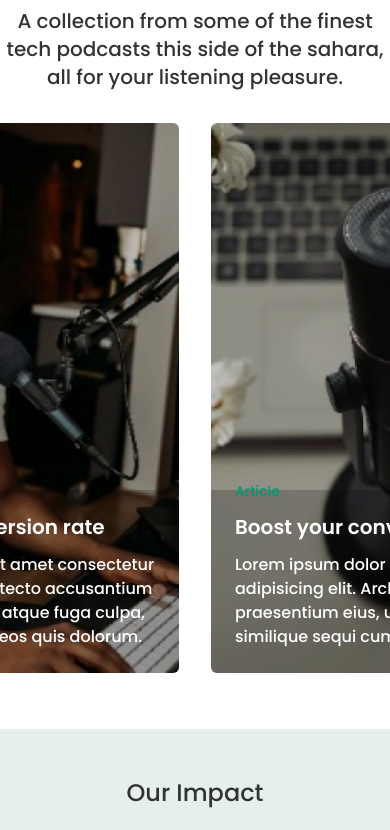
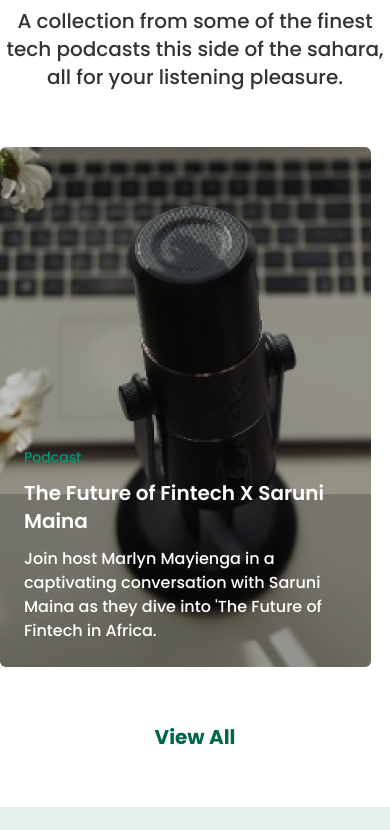
Before and after one commit to SpaceyaTech/SYT-Web-Redesign, a React (Vite) app: page / in a window 390 px wide. Shown: the part 3494-4324 px from the top of the page. Built offline with nearby package versions, Linux system fonts and the light colour scheme; no server answers.

Commit message:
fix: podcast caroussel and links

```diff
--- a/src/APP/components/Header2.jsx
+++ b/src/APP/components/Header2.jsx
@@ -37,18 +37,18 @@ const Header2 = () => {
 
         <Link
           className="text-gray-900 hover:text-[#009975] hover:underline transition-all duration-300 cursor-pointer focus:text-[#009975] focus:underline"
+          to="/about-us"
+          onClick={() => setShowNavlinks(false)}
+        >
+          About Us
+        </Link>
+
+        <Link
+          className="text-gray-900 hover:text-[#009975] hover:underline transition-all duration-300 cursor-pointer focus:text-[#009975] focus:underline"
           to="/community"
           onClick={() => setShowNavlinks(false)}
         >
           Community
-        </Link>
-
-        <Link
-          className="text-gray-900 hover:text-[#009975] hover:underline transition-all duration-300 cursor-pointer focus:text-[#009975] focus:underline"
-          to="/about-us"
-          onClick={() => setShowNavlinks(false)}
-        >
-          About Us
         </Link>
 
         <Link
@@ -103,16 +103,16 @@ const Header2 = () => {
 
         <Link
           className="text-gray-900 hover:text-[#009975] hover:underline transition-all duration-300 cursor-pointer focus:text-[#009975] focus:underline"
-          to="/community"
+          to="/about-us"
         >
-          Community
+          About Us
         </Link>
 
         <Link
           className="text-gray-900 hover:text-[#009975] hover:underline transition-all duration-300 cursor-pointer focus:text-[#009975] focus:underline"
-          to="/about-us"
+          to="/community"
         >
-          About Us
+          Community
         </Link>
 
         <Link
--- a/src/APP/components/PodcastCard.jsx
+++ b/src/APP/components/PodcastCard.jsx
@@ -1,20 +1,22 @@
 import { podImage1 } from "../../assets/images/podcast";
 
-const PodcastCard = ({ img, cat, title, desc }) => {
+function PodcastCard({ img, cat = "Podcast", title, desc, link }) {
   return (
-    <div className="w-[95vw] md:w-[550px] h-[550px] rounded-md overflow-hidden relative">
+    <a href={link} target="_blank" rel="noopener noreferrer">
+      <div className="w-[95vw] md:w-[520px] h-[520px] rounded-md overflow-hidden relative">
         <img src={img} alt="podcast" className="w-full h-full object-cover" />
         <div className="absolute bottom-0 left-0 right-0 bg-black opacity-20 h-1/3" />
 
         <div className="absolute bottom-0 left-0 right-0 text-white flex flex-col gap-3 p-6">
-        <h5 className="text-[#009975] font-medium text-sm capitalize">{cat}</h5>
-
+          <h5 className="text-[#009975] font-medium text-sm capitalize">
+            {cat}
+          </h5>
           <h3 className="font-semibold text-xl">{title}</h3>
-
           <p className="font-normal text-base">{desc}</p>
         </div>
       </div>
+    </a>
   );
-};
+}
 
 export default PodcastCard;
--- a/src/APP/pages/community/sections/chaptersSection/ChapterCard.jsx
+++ b/src/APP/pages/community/sections/chaptersSection/ChapterCard.jsx
@@ -1,10 +1,12 @@
-import React from 'react';
-import { Link } from 'react-router-dom';
+import React from "react";
+import { Link } from "react-router-dom";
 
 function ChapterCard({ location, members, image, id }) {
-  // border-2  rounded-2xl
   return (
-    <div className="flex flex-col items-center justify-center h-80 bg-auto bg-no-repeat bg-center" style={{ 'background-image': `url(${image}`, 'background-size': 'cover' }}>
+    <div
+      className="flex flex-col items-center justify-center h-80 bg-cover bg-no-repeat bg-center"
+      style={{ backgroundImage: `url(${image}` }}
+    >
       <h2 className="text-base font-medium capitalize my-2">{location}</h2>
       <p className="text-base text-center leading-6">{members}</p>
       <Link to={`/chapter/${id}`}>
--- a/src/APP/pages/community/sections/partnerSection/PartnerCard.jsx
+++ b/src/APP/pages/community/sections/partnerSection/PartnerCard.jsx
@@ -1,10 +1,14 @@
 /* eslint-disable react/prop-types */
 function PartnerCard({ image, backgroundColor }) {
-  // border-2  rounded-2xl
   return (
-    <div className="flex flex-col items-center  p-8 justify-between h-80 border-2 rounded-2xl" style={{ 'background-color': `${backgroundColor}` }}>
+    <div
+      className={`flex flex-col items-center p-8 justify-between h-80 border-2 rounded-2xl bg-[${backgroundColor}]`}
+    >
       <img src={image} />
-      <button className="py-2 px-12 border-2 border-solid my-8 rounded-lg flex items-center justify-center text-xs capitalize transition-all duration-300 ease-in hover:text-white hover:bg-[#009975] border-[#009975] text-[#009975]">
+      <button
+        type="button"
+        className="py-2 px-12 border-2 border-solid my-8 rounded-lg flex items-center justify-center text-xs capitalize transition-all duration-300 ease-in hover:text-white hover:bg-[#009975] border-[#009975] text-[#009975]"
+      >
         JOIN
       </button>
     </div>
--- a/src/APP/pages/landingPage/LandingPage.jsx
+++ b/src/APP/pages/landingPage/LandingPage.jsx
@@ -9,10 +9,12 @@ import {
   StatsSection,
   TestimonialSection,
 } from "./sections";
+import ScrollToTop from "../../../utilities/ScrollToTop";
 
 function LandingPage() {
   return (
     <div className="text-blue">
+      <ScrollToTop />
       <HeroSection3 />
       <FeatureSection />
       <Services />
--- a/src/APP/pages/landingPage/sections/PodcastSection.jsx
+++ b/src/APP/pages/landingPage/sections/PodcastSection.jsx
@@ -6,66 +6,69 @@ const data = [
   {
     id: 1,
     img: podImage1,
-    cat: "Article",
-    title: "Boost your conversion rate",
-    desc: "Lorem ipsum dolor sit amet consectetur adipisicing elit. Architecto accusantium praesentium eius, ut atque fuga culpa, similique sequi cum eos quis dolorum.",
+    link: "https://open.spotify.com/episode/6GAhWxeZNuDtfQj76o7EhV?si=PFb994_WQzKw2qfXCtsrbQ",
+
+    title: "The Future of Fintech X Saruni Maina",
+    desc: "Join host Marlyn Mayienga in a captivating conversation with Saruni Maina as they dive into 'The Future of Fintech in Africa.",
   },
   {
     id: 2,
     img: podImage2,
-    cat: "Article",
-    title: "Boost your conversion rate",
-    desc: "Lorem ipsum dolor sit amet consectetur adipisicing elit. Architecto accusantium praesentium eius, ut atque fuga culpa, similique sequi cum eos quis dolorum.",
+    link: "https://open.spotify.com/episode/4iHhYqBHMWjPTpOdm6F14z?si=JTp43JZoSgesogJi90X-xQ",
+    title: "Tech Makers & Movers with PocketFood",
+    desc: "The story behind the branding, the success, and the challenges PocketFood has faced in delivering innovative food-tech solutions in Africa.",
   },
   {
     id: 3,
     img: podImage1,
-    cat: "Article",
-    title: "Boost your conversion rate",
-    desc: "Lorem ipsum dolor sit amet consectetur adipisicing elit. Architecto accusantium praesentium eius, ut atque fuga culpa, similique sequi cum eos quis dolorum.",
+    link: "https://open.spotify.com/episode/1kfTpXwooNq98svRGSriPt?si=iFiuS_VKTzSmNVBc2PsjqA",
+    title:
+      "What it Takes to be a World-class SDE in Today's Market x Juma Allan",
+    desc: "Ever wanted to know what it takes to be a world-class SDE? Then you should come and listen to today's space.",
   },
   {
     id: 4,
     img: podImage2,
-    cat: "Article",
-    title: "Boost your conversion rate",
-    desc: "Lorem ipsum dolor sit amet consectetur adipisicing elit. Architecto accusantium praesentium eius, ut atque fuga culpa, similique sequi cum eos quis dolorum.",
+    link: "https://open.spotify.com/episode/4NtWmj2NrFl9LVFtVbA7T8?si=yabUkjcETZafbRPKz5kmMg",
+    title: "Bouncing Back from a Layoff - part 2",
+    desc: "Due to popular demand, @CharityKith and I shall be hosting @Sometkip to tell us how he thought he'd only be out for 3 months but ended up jobless for 8!",
   },
   {
     id: 5,
     img: podImage1,
-    cat: "Article",
-    title: "Boost your conversion rate",
-    desc: "Lorem ipsum dolor sit amet consectetur adipisicing elit. Architecto accusantium praesentium eius, ut atque fuga culpa, similique sequi cum eos quis dolorum.",
+    link: "https://open.spotify.com/episode/64dVAfEgahcUev5S0UjC2U?si=hsbFSKmWT8WJDarmkNPPOg",
+    title:
+      "Insights and Advice from Tech Recruiters on Navigating the Job Market",
+    desc: "Don't miss our upcoming Twitter Space, where top recruiters spill the tea on how to ace the job market.",
   },
   {
     id: 6,
     img: podImage2,
-    cat: "Article",
-    title: "Boost your conversion rate",
-    desc: "Lorem ipsum dolor sit amet consectetur adipisicing elit. Architecto accusantium praesentium eius, ut atque fuga culpa, similique sequi cum eos quis dolorum.",
+    link: "https://open.spotify.com/episode/2vE4J2b4QuCqZgMZuRZGpW?si=8sD1AQKmTXKEZaS1MWOZ4w",
+    title: "Bootcamps, Computer Science Degrees and YouTube University",
+    desc: "Where does a CS degree win over boot camps and self-taught road maps, where do boot camps excel?",
   },
   {
     id: 7,
     img: podImage1,
-    cat: "Article",
-    title: "Boost your conversion rate",
-    desc: "Lorem ipsum dolor sit amet consectetur adipisicing elit. Architecto accusantium praesentium eius, ut atque fuga culpa, similique sequi cum eos quis dolorum.",
+    link: "https://open.spotify.com/episode/7hUJsdPdB0drnyNNTiYim2?si=idIGiZQBQdau9lEdh4Y8Rg",
+    title: "Product life-cycle with Product Head at SafeBoda",
+    desc: "The conversation wades into product-management-specific topics that you'd be interested in.",
   },
   {
     id: 8,
     img: podImage2,
-    cat: "Article",
-    title: "Boost your conversion rate",
-    desc: "Lorem ipsum dolor sit amet consectetur adipisicing elit. Architecto accusantium praesentium eius, ut atque fuga culpa, similique sequi cum eos quis dolorum.",
+    link: "https://open.spotify.com/episode/5tILKOJk1NAVK8BN1C1NOB?si=83126b9c020c43b4",
+    title: "UX Africa: What Recruiters look for when Hiring Designers",
+    desc: "Don't miss out on this insightful episode if you're a Designer.",
   },
 ];
 
-const PodcastSection = () => {
+function PodcastSection() {
   return (
-    <section className="py-14 flex flex-col items-center justify-center gap-8">
+    <section className="py-14 flex flex-col justify-center gap-8">
       {/* Header */}
-      <div className="font-normal flex flex-col gap-2 items-center w-full md:max-w-2xl">
+      <div className="font-normal flex flex-col gap-2 items-center w-full md:max-w-2xl mx-auto">
         <h5 className="text-xl text-[#00664E]">Podcast</h5>
         <h3 className="text-2xl">SpaceYaTech Podcasts</h3>
         <p className="text-center text-xl text-[#323433]">
@@ -75,17 +78,37 @@ const PodcastSection = () => {
       </div>
 
       {/* Cards */}
-      <div className="flex flex-row gap-8 overflow-x-auto">
-        {data.map(({ id, img, desc, cat, title }) => (
-          <PodcastCard key={id} img={img} cat={cat} title={title} desc={desc} />
+      <div
+        className="py-6 grid grid-cols-1 md:grid-cols-2 gap-8 overflow-x-auto"
+        style={{
+          gridTemplateColumns: "max-content",
+          gridTemplateRows: "minmax(520px, 300px)",
+          gridAutoFlow: "column",
+          gridAutoColumns: "max-content",
+        }}
+      >
+        {data.map(({ id, img, desc, cat, title, link }) => (
+          <PodcastCard
+            key={id}
+            img={img}
+            cat={cat}
+            title={title}
+            desc={desc}
+            link={link}
+          />
         ))}
       </div>
 
-      {/* <Link to="/" className="text-[#00664E] text-xl font-bold">
+      <a
+        href="/https://open.spotify.com/show/4nUYzhacDAw1v9ClqPY89n?si=5a7b014ac3e34504"
+        target="_blank"
+        rel="noopener noreferrer"
+        className="text-[#00664E] text-xl font-bold mx-auto"
+      >
         View All
-      </Link> */}
+      </a>
     </section>
   );
-};
+}
 
 export default PodcastSection;
--- /dev/null
+++ b/src/utilities/ScrollToTop.jsx
@@ -0,0 +1,12 @@
+import { useEffect } from "react";
+import { useLocation } from "react-router-dom";
+
+export default function ScrollToTop() {
+  const { pathname } = useLocation();
+
+  useEffect(() => {
+    window.scrollTo(0, 0);
+  }, [pathname]);
+
+  return null;
+}
```
Also changed, not shown: src/APP/components/FAQ.jsx (+14 -16 lines), src/APP/pages/community/sections/chaptersSection/ChaptersSection.jsx (+28 -10 lines), src/APP/pages/community/sections/partnerSection/PartnerSection.jsx (+32 -13 lines), src/router/index.jsx (+7 -3 lines), 1 other file (tests, documents, lock files or other folders). Lines whose indentation alone changed are shown as unchanged.
